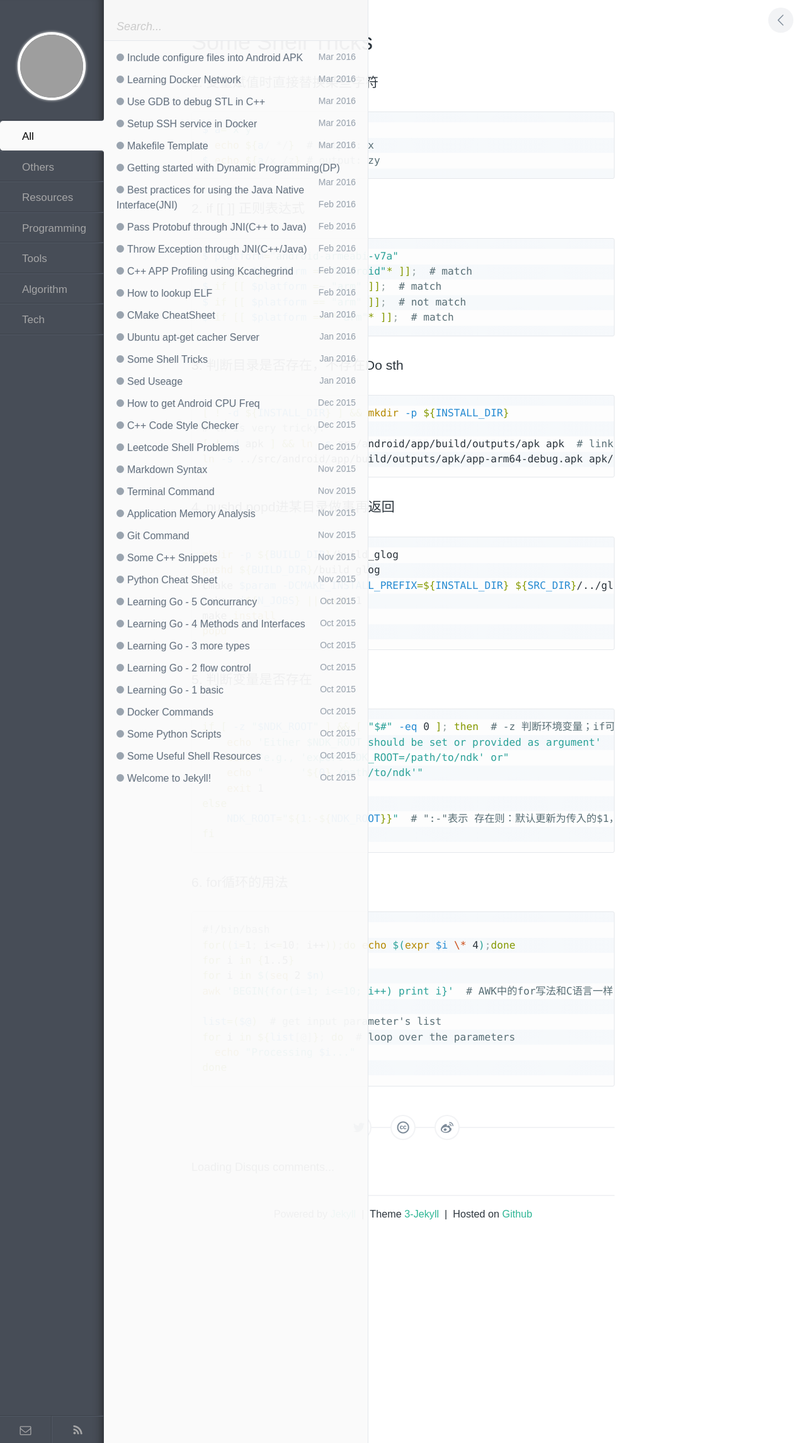
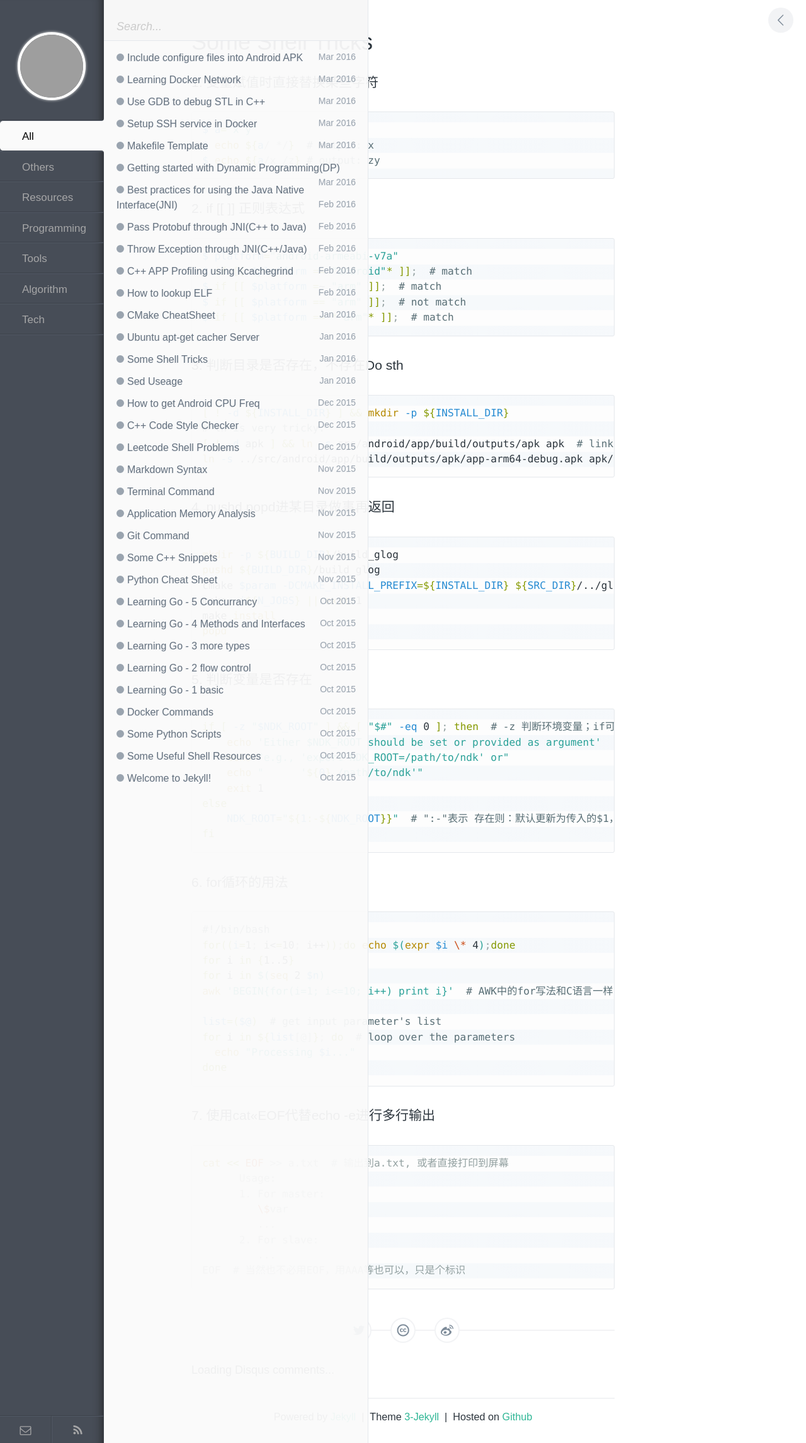
Before and after one commit to wykvictor/wykvictor.github.io, a Jekyll site: the page built from _posts/resources/2016-01-25-Some-Shell-Tricks.md, in a window 1280 px wide. Shown: the whole page at 63% size. Built offline with Jekyll 4.4.1, drawn with Linux system fonts in a browser that asks for light colours; comment, search, counter and statistics services are not loaded; grey boxes are pictures that could not be loaded.

Commit message:
add cat<<EOF to shell-tricks.md

```diff
--- a/_posts/resources/2016-01-25-Some-Shell-Tricks.md
+++ b/_posts/resources/2016-01-25-Some-Shell-Tricks.md
@@ -65,3 +65,15 @@ for i in ${list[@]}; do  # loop over the parameters
   echo "Processing $i..."
 done
 {% endhighlight %}
+
+### 7. 使用cat<<EOF代替echo -e进行多行输出
+{% highlight Bash shell scripts %}
+cat << EOF >> a.txt  # 输出到a.txt, 或者直接打印到屏幕
+      Usage:
+      1. For master:
+      	 \$var
+      	 ...
+      2. For slave:
+         ...
+EOF  # 当然也不必用EOF，用AAA等也可以，只是个标识
+{% endhighlight %}
```
